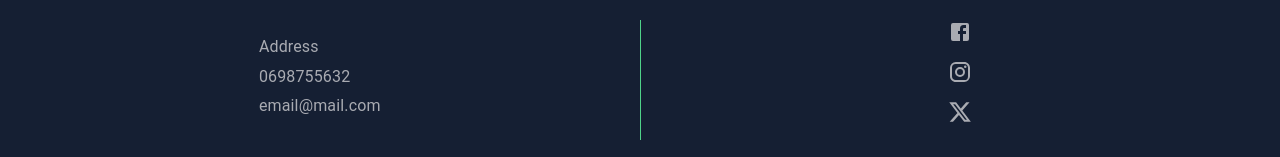
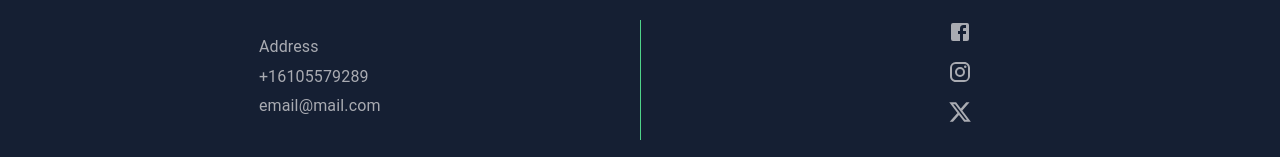
Before and after one commit to wassim226/prestige, a React (Vite) app: page / in a window 1280 px wide. Shown: the part 2413-2570 px from the top of the page. Built offline with nearby package versions, Linux system fonts and the light colour scheme.

Commit message:
change phone

```diff
--- a/src/components/footer.jsx
+++ b/src/components/footer.jsx
@@ -30,7 +30,7 @@ function Footer(props) {
             </li>
             <li>
               <Typography gutterBottom className="hover:text-primary">
-                <a href="tel:0698755632">0698755632</a>
+                <a href="tel:+16105579289">+16105579289</a>
               </Typography>
             </li>
             <li>
--- a/src/pages/contact.jsx
+++ b/src/pages/contact.jsx
@@ -101,7 +101,7 @@ function Contact() {
                       />
                     ) : (
                       // data.phone
-                      <a href="tel:0698755632">0698755632</a>
+                      <a href="tel:+16105579289">+16105579289</a>
                     )}
                   </Typography>
                 </div>
@@ -193,7 +193,7 @@ function Contact() {
                       />
                     ) : (
                       // data.phone
-                      <a href="tel:0698755632">0698755632</a>
+                      <a href="tel:+16105579289">+16105579289</a>
                     )}
                   </Typography>
                 </div>
```
